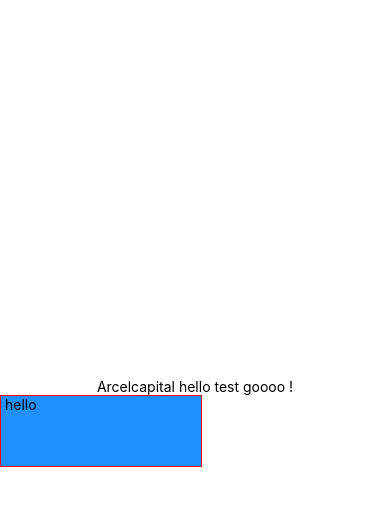
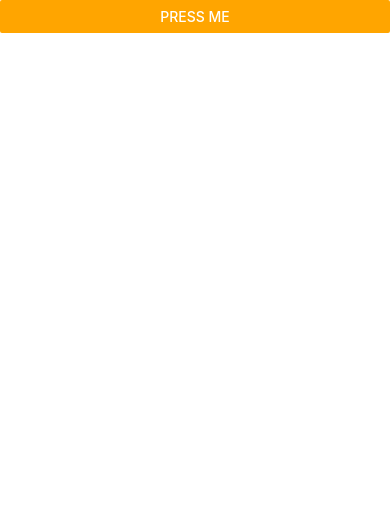
Before and after one commit to arcel19/testApp, a React Native app: screen / in a window 390 px wide. Shown: the top 506 px of the page. Built offline with nearby package versions, Linux system fonts and the light colour scheme.

Commit message:
Update App.js with TouchableNativeFeedback, Button, and Alert components

```diff
--- a/App.js
+++ b/App.js
@@ -9,6 +9,9 @@ import {
   Image,
   TouchableHighlight,
   TouchableNativeFeedback,
+  Button,
+  Alert,
+  Platform
 } from "react-native";
 
 export default function App() {
@@ -16,12 +19,9 @@ export default function App() {
 
   return (
     <SafeAreaView style={styles.container}>
-      <Text numberOfLines={1} onPress={handleOnPress}>
-        Arcelcapital hello test goooo !
-      </Text>
 
-      <TouchableNativeFeedback onPress={() => console.log("touch image")}>
-        {/* <Image
+      {/* <TouchableNativeFeedback onPress={() => console.log("touch image")}>
+        <Image
           blurRadius={10}
           fadeDuration={1000}
           source={{
@@ -29,11 +29,23 @@ export default function App() {
             height: 300,
             uri: "https://picsum.photos/200/300",
           }}
-        /> */}
+        />
         <View style={{ width: 200, height: 70, backgroundColor: "dodgerblue" }}>
           <Text> hello</Text>
         </View>
-      </TouchableNativeFeedback>
+      </TouchableNativeFeedback> */}
+
+      <Button
+        color="orange"
+        title="press Me"
+        onPress={() =>
+          Alert.alert("my title", "my message", [
+            { text: "yes", onPress: () => console.log("yes press") },
+            { text: "no", onPress: () => console.log("no press") },
+          ])
+          // Alert.prompt("my tilte", "submit", (text) => console.log("insert text"))
+        }
+      />
     </SafeAreaView>
   );
 }
@@ -42,7 +54,7 @@ const styles = StyleSheet.create({
   container: {
     flex: 1,
     backgroundColor: "#fff",
-    justifyContent: "center",
-    alignItems: "center",
+    paddingTop: Platform.OS ==='android' ? 20 : 0 ,
+
   },
 });
```
